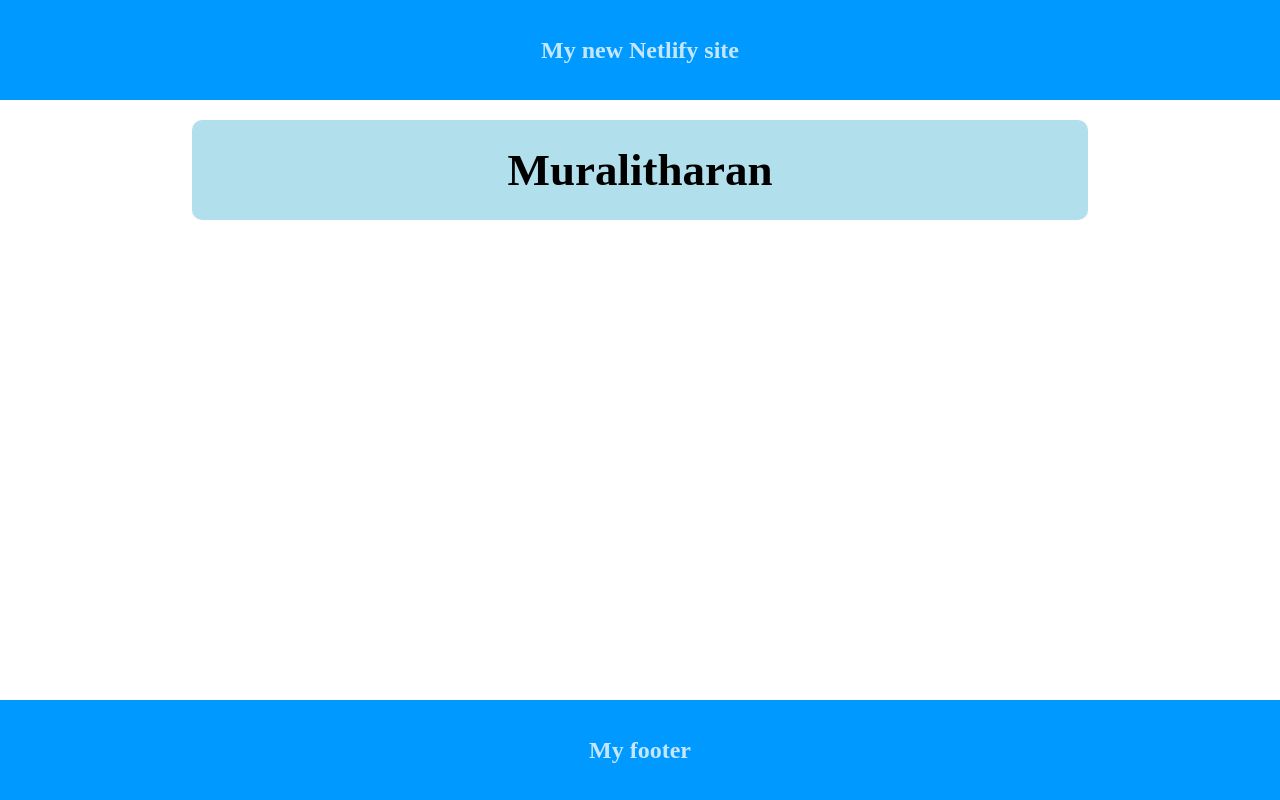
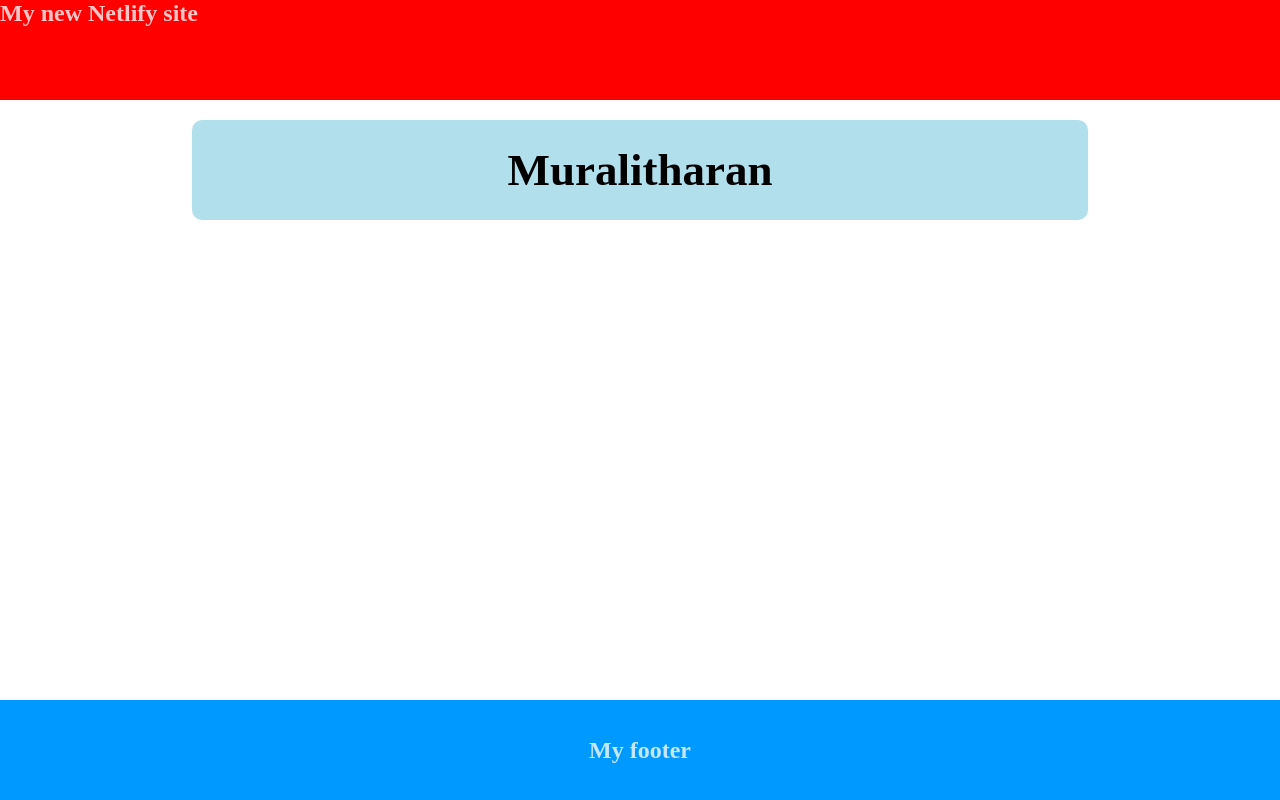
Before and after one commit to muralitharana/DemoNetlify, a plain HTML site: page index.html in a window 1280 px wide. Drawn offline with Linux system fonts and the light colour scheme.

Commit message:
file name changed

```diff
--- a/index.html
+++ b/index.html
@@ -12,8 +12,7 @@
       }
       header {
         height: 100px;
-        background-color: rgb(0, 153, 255);
-        display: flex;
+        background-color: red;
         align-items: center;
         justify-content: center;
         color: rgba(255, 255, 255, 0.767);
```
